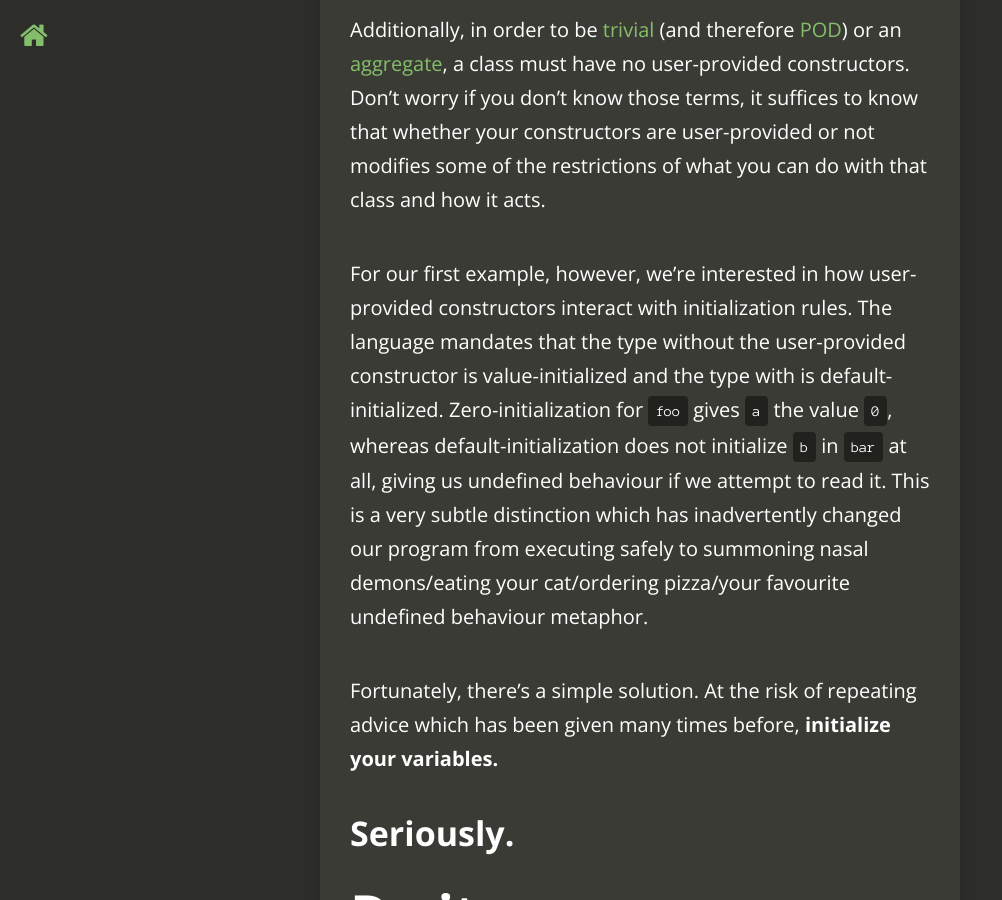
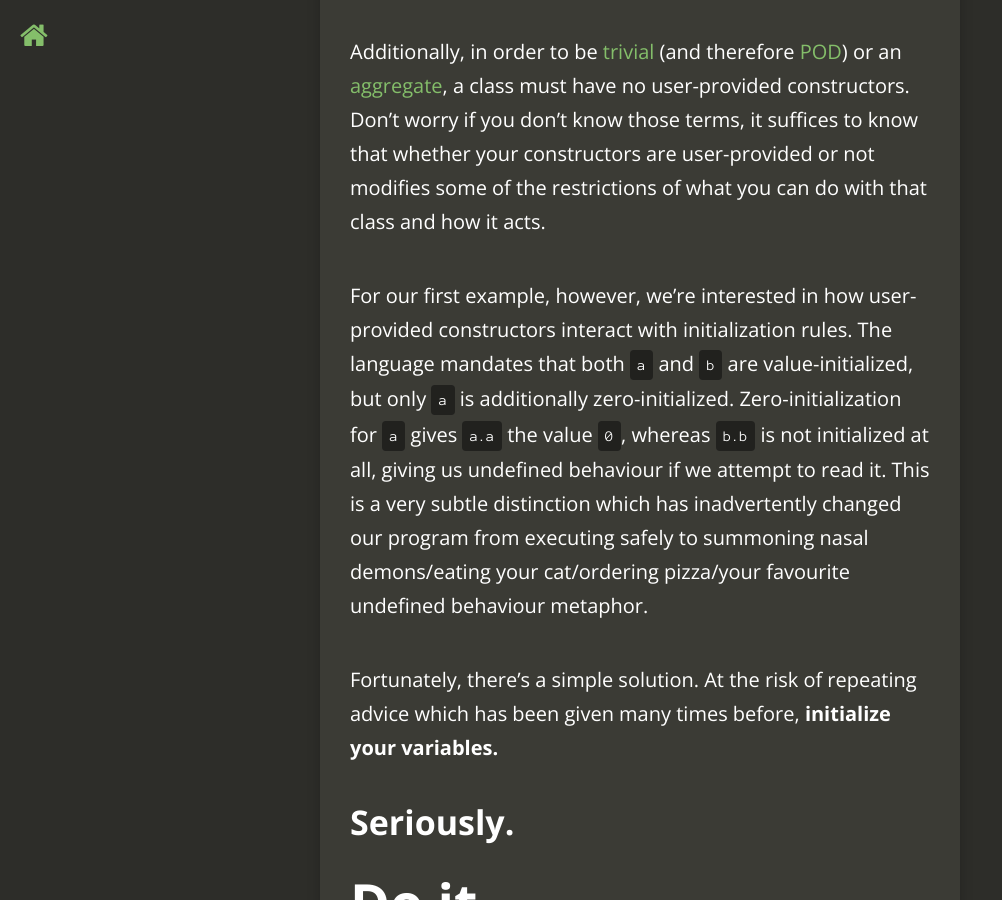
Before and after one commit to TartanLlama/tartanllama.github.io, a Jekyll site: the page built from _posts/2017-01-20-initialization-is-bonkers.md, in a window 1280 px wide and 900 px high, scrolled down 3874 px. Shown: the whole window, without its empty margins (0-1002 px from the left). Built offline with Jekyll 4.4.1, drawn with Linux system fonts in a browser that asks for light colours; nearby versions of some CDN libraries; comment, search, counter and statistics services are not loaded; some of the changed text lies outside the part shown.

Commit message:
Fix initialization inaccuracy

```diff
--- a/_posts/2017-01-20-initialization-is-bonkers.md
+++ b/_posts/2017-01-20-initialization-is-bonkers.md
@@ -40,7 +40,7 @@
 Before we get into the details which cause this, I'll introduce the concepts of default-, value- and zero-initialization. Feel free to skip this section if you're already familiar with these.
 
 {% highlight cpp %}
-T global;       //default-initialization
+T global;       //zero-initialization, then default-initialization
 
 void foo() {
     T i;         //default-initialization
@@ -91,7 +91,7 @@
 
 Additionally, in order to be [trivial](http://en.cppreference.com/w/cpp/concept/TrivialType) (and therefore [POD](http://en.cppreference.com/w/cpp/concept/PODType)) or an [aggregate](http://en.cppreference.com/w/cpp/language/aggregate_initialization), a class must have no user-provided constructors. Don't worry if you don't know those terms, it suffices to know that whether your constructors are user-provided or not modifies some of the restrictions of what you can do with that class and how it acts.
 
-For our first example, however, we're interested in how user-provided constructors interact with initialization rules. The language mandates that the type without the user-provided constructor is value-initialized and the type with is default-initialized. Zero-initialization for `foo` gives `a` the value `0`, whereas default-initialization does not initialize `b` in `bar` at all, giving us undefined behaviour if we attempt to read it. This is a very subtle distinction which has inadvertently changed our program from executing safely to summoning nasal demons/eating your cat/ordering pizza/your favourite undefined behaviour metaphor.
+For our first example, however, we're interested in how user-provided constructors interact with initialization rules. The language mandates that both `a` and `b` are value-initialized, but only `a` is additionally zero-initialized. Zero-initialization for `a` gives `a.a` the value `0`, whereas `b.b` is not initialized at all, giving us undefined behaviour if we attempt to read it. This is a very subtle distinction which has inadvertently changed our program from executing safely to summoning nasal demons/eating your cat/ordering pizza/your favourite undefined behaviour metaphor.
 
 Fortunately, there's a simple solution. At the risk of repeating advice which has been given many times before, **initialize your variables.**
 
```
Also changed, not shown: other parts of _posts/2017-01-20-initialization-is-bonkers.md (+1 -1 lines).
